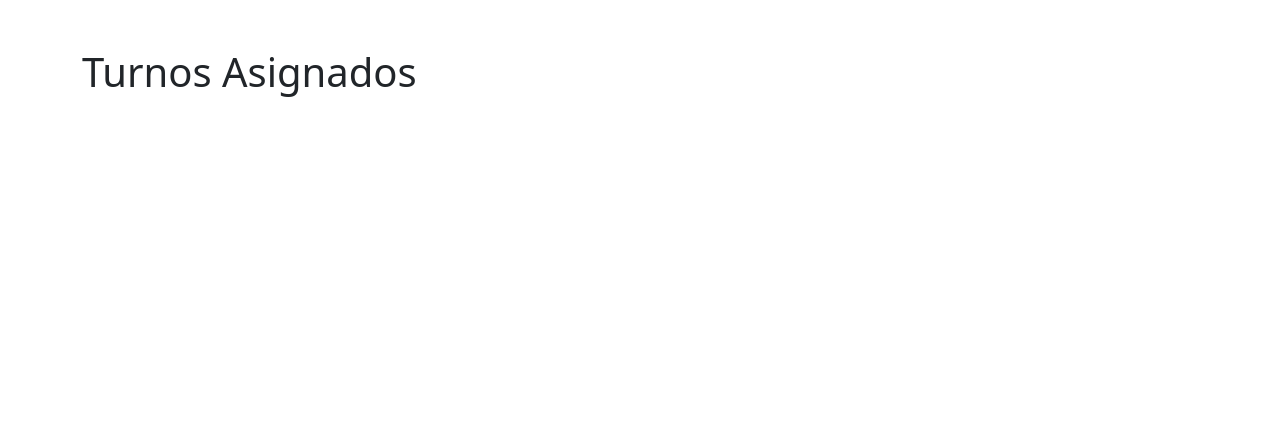
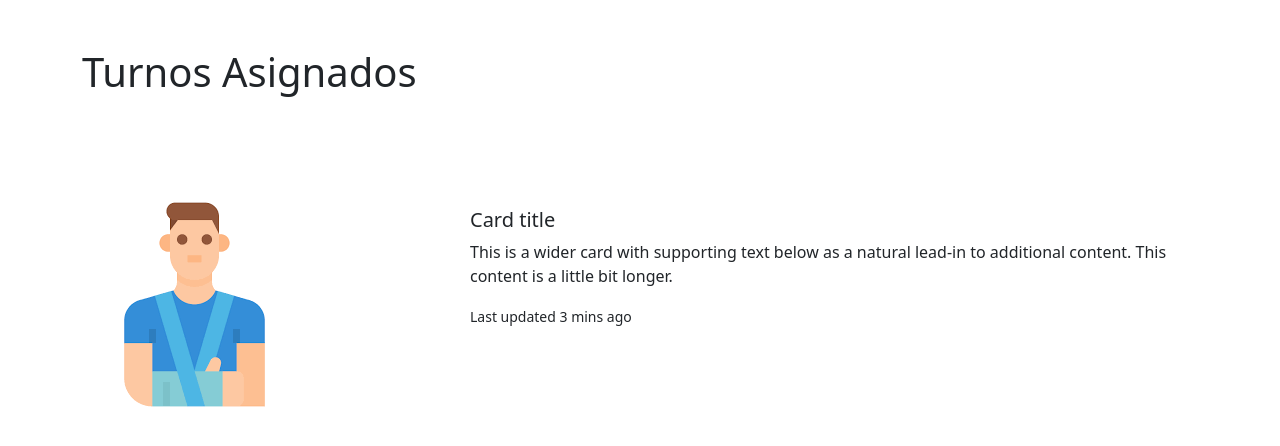
Before and after one commit to tadeo14/PROYECTO-II---WEB-CLINICA, a plain HTML site: page pages/turnoasignados.html in a window 1280 px wide. Drawn offline with nearby package versions, Linux system fonts and the light colour scheme.

Commit message:
comence con el maquetado de la pagina

```diff
--- a/pages/turnoasignados.html
+++ b/pages/turnoasignados.html
@@ -11,7 +11,40 @@
   </head>
   <body>
     <div class="container mt-5">
-      <h1>Turnos Asignados</h1>
+      <h1 class="h1 mb-5 pb-5">Turnos Asignados</h1>
+      <!--Tarjeta de paciente-->
+      <div>
+        <div
+          class="containerp mt-5 d-flex justify-content-center align-items-top"
+          style="height: 100vh"
+        >
+          <div class="row g-0">
+            <div class="col-md-4">
+              <img
+                src="../img/paciente icono.png"
+                class="img-fluid rounded-start"
+                alt="..."
+              />
+            </div>
+            <div class="col-md-8">
+              <div class="card-body">
+                <h5 class="card-title">Card title</h5>
+                <p class="card-text">
+                  This is a wider card with supporting text below as a natural
+                  lead-in to additional content. This content is a little bit
+                  longer.
+                </p>
+                <p class="card-text">
+                  <small class="text-body-secondary"
+                    >Last updated 3 mins ago</small
+                  >
+                </p>
+              </div>
+            </div>
+          </div>
+        </div>
+      </div>
+
       <div id="turnosAsignadosContainer" class="row">
         <!-- Aquí se mostrarán los turnos asignados -->
       </div>
```
Also changed, not shown: img/paciente icono.png (added).
